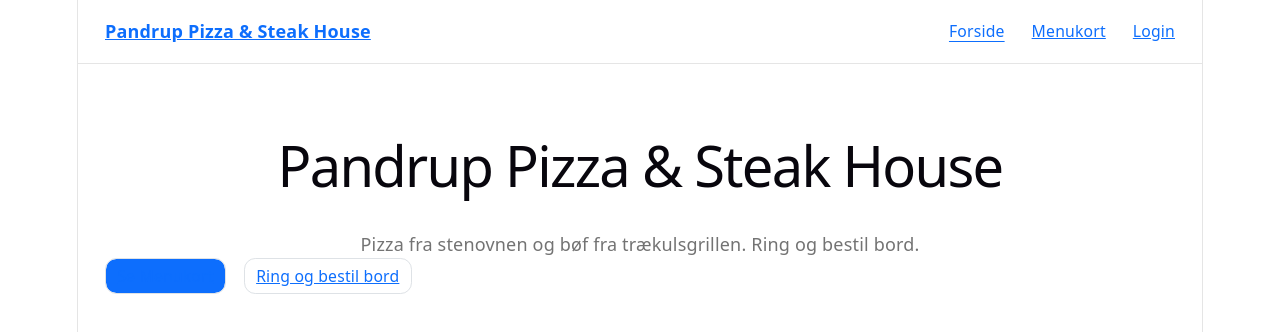
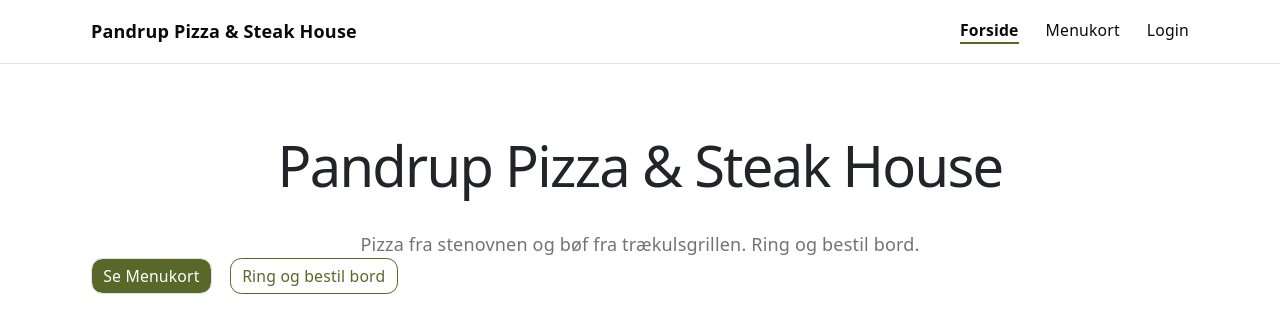
Before and after one commit to P3-Project/P3, a React (Vite) app in the folder src/public/frontend/: page / in a window 1280 px wide. Shown: the top 332 px of the page. Built offline with nearby package versions, Linux system fonts and the light colour scheme.

Commit message:
fixed invicible overskrift, widen layout and restyle frontpage buttons and nav

```diff
--- a/src/public/frontend/src/components/layout/CustomerLayout.tsx
+++ b/src/public/frontend/src/components/layout/CustomerLayout.tsx
@@ -5,7 +5,7 @@
         <div className="flex min-h-svh flex-col">
       <header className="border-b">
         <nav className="mx-auto flex max-w-5xl items-center justify-between px-4 py-3">
-          <NavLink to="/" className="font-semibold">
+          <NavLink to="/" className="font-semibold text-foreground! no-underline!" >
             Pandrup Pizza &amp; Steak House
           </NavLink>
           <div className="flex gap-4 text-sm">
@@ -31,7 +31,7 @@
     <NavLink
       to={to}
       end={end} // "end" = only active on exactly "/", not on every child route
-      className={({ isActive }) => (isActive ? "font-medium underline underline-offset-4" : "")}
+      className={({ isActive }) => `text-foreground! no-underline! ${isActive ? "font-semibold border-b-2 border-[#586828]!" : "hover:text-[#586828]!"}`}
     >
       {children}
     </NavLink>
--- a/src/public/frontend/src/index.css
+++ b/src/public/frontend/src/index.css
@@ -7,12 +7,12 @@
 
 :root {
   --text: #6b6375;
-  --text-h: #08060d;
+  --text-h: #000;
   --bg: #fff;
   --border: oklch(0.922 0 0);
   --code-bg: #f4f3ec;
   --accent: oklch(0.97 0 0);
-  --accent-bg: rgba(170, 59, 255, 0.1);
+  --accent-bg: rgba(38, 38, 39, 0.1);
   --accent-border: rgba(170, 59, 255, 0.5);
   --social-bg: rgba(244, 243, 236, 0.5);
   --shadow:
@@ -118,11 +118,10 @@
 }
 
 #root {
-  width: 1126px;
+  width: 2500px;
   max-width: 100%;
   margin: 0 auto;
   text-align: center;
-  border-inline: 1px solid var(--border);
   min-height: 100svh;
   display: flex;
   flex-direction: column;
@@ -137,7 +136,7 @@
 h2 {
   font-family: var(--heading);
   font-weight: 500;
-  color: var(--text-h);
+  /*color: var(--text-h); skal kigges på */
 }
 
 h1 {
--- a/src/public/frontend/src/pages/customer/Frontpage.tsx
+++ b/src/public/frontend/src/pages/customer/Frontpage.tsx
@@ -8,8 +8,8 @@
             <p className="text-muted-foreground">Pizza fra stenovnen og bøf fra trækulsgrillen. Ring og bestil bord.</p>
 
             <div className="flex gap-3">
-                <Link to="/menu" className={buttonVariants()}>Se Menukort</Link>
-                <a href="tel:00000000" className={buttonVariants({ variant: "outline"})}>Ring og bestil bord</a>
+                <Link to="/menu" className={`${buttonVariants()} bg-[#586828]! text-white! no-underline! hover:bg-[#4a5a22]!`}>Se Menukort</Link>
+                <a href="tel:00000000" className={`${buttonVariants({ variant: "outline"})} border-[#586828]! text-[#586828]! no-underline!`}>Ring og bestil bord</a>
             </div>
         </section>
     );
```
